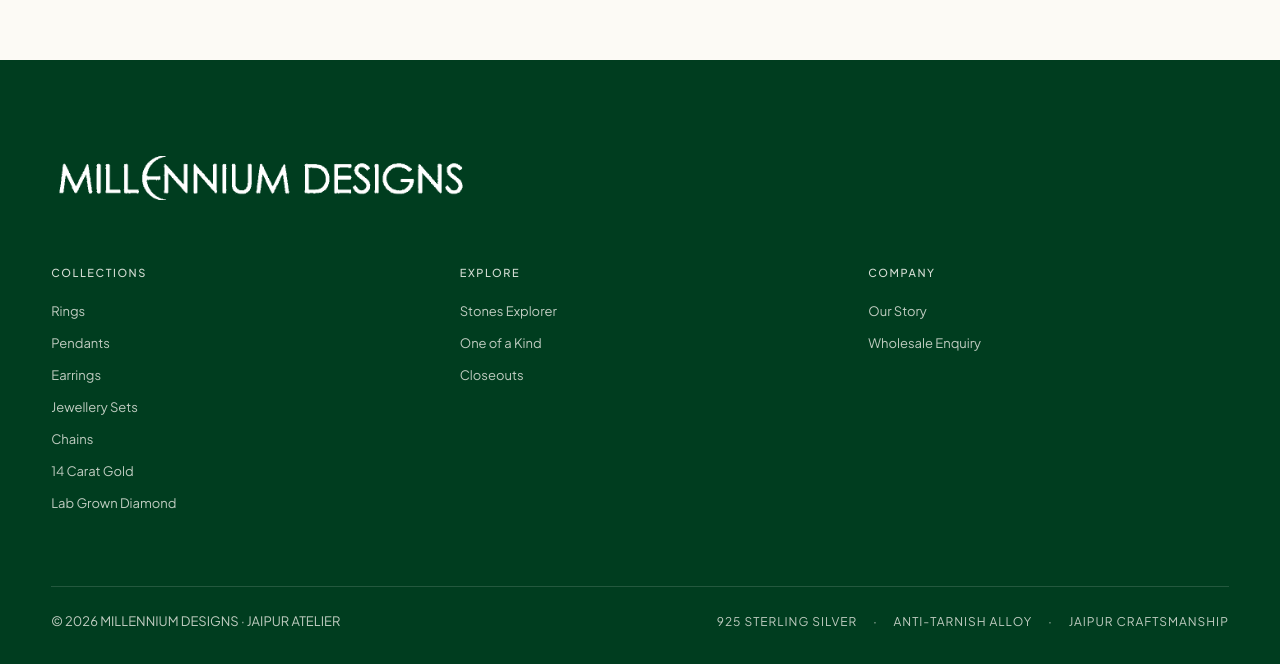
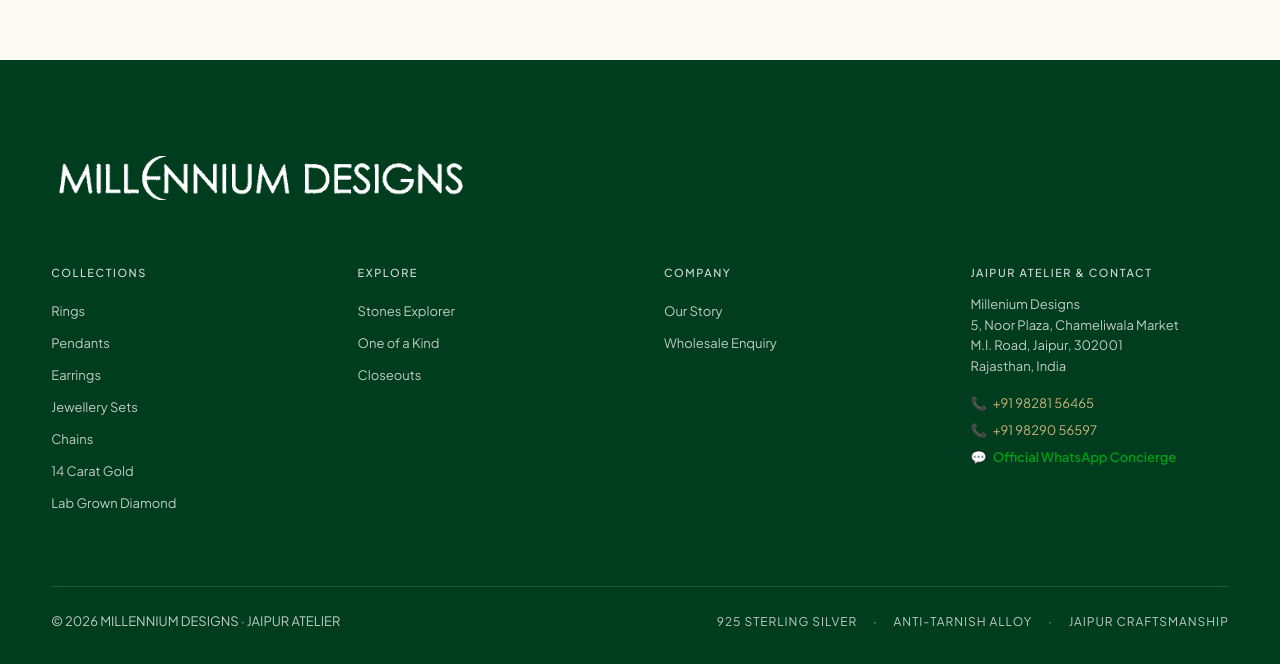
Before and after one commit to campaignlybackup-droid/mileniuimdesigns, a Next.js app: page /us/stones/moonstone in a window 1280 px wide. Shown: the part 5970-6634 px from the top of the page. Built offline with nearby package versions, Linux system fonts and the light colour scheme; no server answers; the database is empty; a web font is replaced by a local one.

Commit message:
feat(storefront): integrate official Jaipur address & contacts, remove vault/suite jargon, and enhance luxury animations

```diff
--- a/src/app/(storefront)/[market]/account/page.tsx
+++ b/src/app/(storefront)/[market]/account/page.tsx
@@ -49,7 +49,7 @@
   if (loading) {
     return (
       <div style={{ padding: "80px var(--md-gutter)", textAlign: "center" }}>
-        <p style={{ color: "var(--md-fg-muted)" }}>Accessing client vault…</p>
+        <p style={{ color: "var(--md-fg-muted)" }}>Accessing client account…</p>
       </div>
     );
   }
@@ -86,7 +86,7 @@
               margin: "0 0 var(--md-space-2)",
             }}
           >
-            Private Client Vault
+            My Account
           </p>
           <h1
             style={{
--- a/src/app/globals.css
+++ b/src/app/globals.css
@@ -480,3 +480,49 @@
 .md-nav-link[aria-current="page"]::after {
   width: 100%;
 }
+
+/* ── Luxury E-Commerce Micro-Animations ──────────────────────────────────── */
+@keyframes mdShimmer {
+  0% {
+    transform: translateX(-100%);
+  }
+  100% {
+    transform: translateX(100%);
+  }
+}
+
+.md-btn-luxury {
+  position: relative;
+  overflow: hidden;
+  transition: transform 200ms ease, box-shadow 200ms ease;
+}
+
+.md-btn-luxury:hover {
+  transform: translateY(-1.5px);
+  box-shadow: 0 10px 24px -6px rgba(200, 178, 122, 0.4);
+}
+
+.md-btn-luxury::after {
+  content: "";
+  position: absolute;
+  top: 0;
+  left: 0;
+  width: 100%;
+  height: 100%;
+  background: linear-gradient(90deg, transparent, rgba(255, 255, 255, 0.25), transparent);
+  transform: translateX(-100%);
+}
+
+.md-btn-luxury:hover::after {
+  animation: mdShimmer 1.2s infinite;
+}
+
+/* Smooth card elevation with subtle gold rim glow */
+.md-product-card {
+  transition: transform 240ms cubic-bezier(0.16, 1, 0.3, 1), box-shadow 240ms ease, border-color 240ms ease !important;
+}
+
+.md-product-card:hover {
+  transform: translateY(-3px);
+  box-shadow: 0 14px 36px -8px rgba(0, 0, 0, 0.12), 0 0 0 1px color-mix(in srgb, var(--md-champagne) 35%, transparent);
+}
--- a/src/components/storefront/MobileNav.tsx
+++ b/src/components/storefront/MobileNav.tsx
@@ -414,7 +414,7 @@
               onClick={() => setIsOpen(false)}
               style={{ color: "var(--md-fg)", textDecoration: "none", fontWeight: 500 }}
             >
-              My Account / Client Vault
+              My Account
             </Link>
             <Link
               href={`${marketPrefix}/login`}
@@ -424,6 +424,16 @@
               Sign In
             </Link>
           </div>
+
+          <div style={{ display: "flex", gap: "8px", fontSize: "0.75rem", justifyContent: "center", paddingTop: "4px", borderTop: "1px solid var(--md-rule)" }}>
+            <a href="tel:+919828156465" style={{ color: "var(--md-fg)", textDecoration: "none", fontWeight: 600 }}>
+              📞 +91 98281 56465
+            </a>
+            <span style={{ color: "var(--md-fg-muted)" }}>·</span>
+            <a href="tel:+919829056597" style={{ color: "var(--md-fg)", textDecoration: "none", fontWeight: 600 }}>
+              +91 98290 56597
+            </a>
+          </div>
         </div>
       </div>
     </div>
--- a/src/components/storefront/SiteFooter.tsx
+++ b/src/components/storefront/SiteFooter.tsx
@@ -66,6 +66,63 @@
                 </ul>
               </nav>
             ))}
+
+            {/* Atelier Contact & Location */}
+            <div style={{ display: "flex", flexDirection: "column", gap: "var(--md-space-3)" }}>
+              <h2 className="md-label" style={{ color: "var(--md-fg-secondary)" }}>
+                JAIPUR ATELIER &amp; CONTACT
+              </h2>
+              <address style={{ fontStyle: "normal", color: "var(--md-fg-inverse-muted)", fontSize: "var(--md-t-small)", lineHeight: 1.6 }}>
+                Millenium Designs<br />
+                5, Noor Plaza, Chameliwala Market<br />
+                M.I. Road, Jaipur, 302001<br />
+                Rajasthan, India
+              </address>
+              <div style={{ display: "flex", flexDirection: "column", gap: "6px", marginTop: "4px" }}>
+                <a
+                  href="tel:+919828156465"
+                  style={{
+                    color: "var(--md-champagne)",
+                    textDecoration: "none",
+                    fontSize: "var(--md-t-small)",
+                    display: "inline-flex",
+                    alignItems: "center",
+                    gap: "6px",
+                  }}
+                >
+                  <span>📞</span> +91 98281 56465
+                </a>
+                <a
+                  href="tel:+919829056597"
+                  style={{
+                    color: "var(--md-champagne)",
+                    textDecoration: "none",
+                    fontSize: "var(--md-t-small)",
+                    display: "inline-flex",
+                    alignItems: "center",
+                    gap: "6px",
+                  }}
+                >
+                  <span>📞</span> +91 98290 56597
+                </a>
+                <a
+                  href="https://wa.me/919828156465?text=Hello%20Millennium%20Designs,%20I%20would%20like%20to%20enquire%20about%20your%20jewellery%20creations."
+                  target="_blank"
+                  rel="noopener noreferrer"
+                  style={{
+                    color: "var(--md-green)",
+                    textDecoration: "none",
+                    fontSize: "var(--md-t-small)",
+                    display: "inline-flex",
+                    alignItems: "center",
+                    gap: "6px",
+                    fontWeight: 600,
+                  }}
+                >
+                  <span>💬</span> Official WhatsApp Concierge
+                </a>
+              </div>
+            </div>
           </div>
         )}
 
--- a/src/lib/whatsapp/index.ts
+++ b/src/lib/whatsapp/index.ts
@@ -3,7 +3,9 @@
  * Provides pre-filled concierge links, order assistance, and server-side notification stubs.
  */
 
-export const MILLENNIUM_WHATSAPP_NUMBER = "919820000000"; // Official Millennium Designs Concierge
+export const MILLENNIUM_WHATSAPP_NUMBER = "919828156465"; // Official Millennium Designs Concierge (+91 98281 56465)
+export const MILLENNIUM_SECONDARY_PHONE = "919829056597"; // Secondary Concierge (+91 98290 56597)
+export const MILLENNIUM_ADDRESS = "Millenium Designs, 5, Noor Plaza, Chameliwala Market, M.I. Road, Jaipur, 302001";
 
 export function buildWhatsAppInquiryUrl(options: {
   orderNumber?: string;
```
Also changed, not shown: src/app/(storefront)/[market]/page.tsx (+48 -16 lines).
